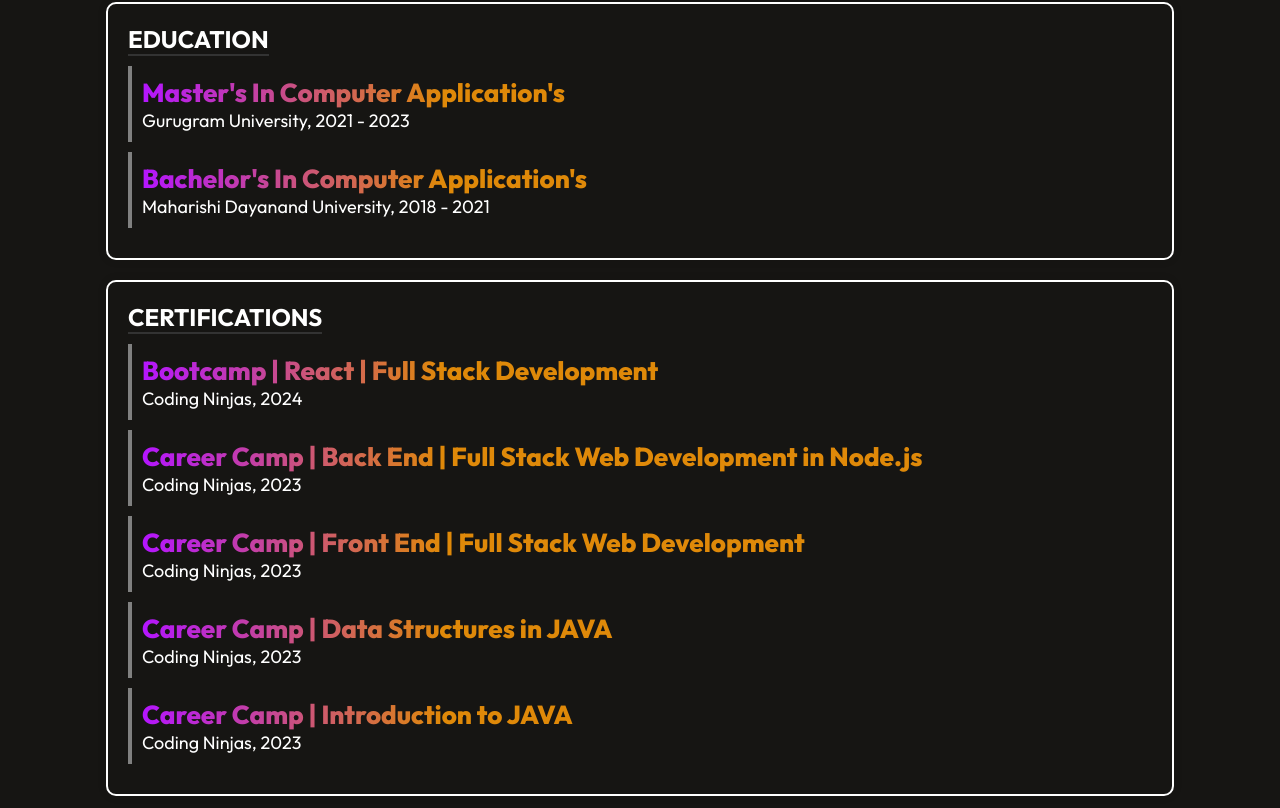
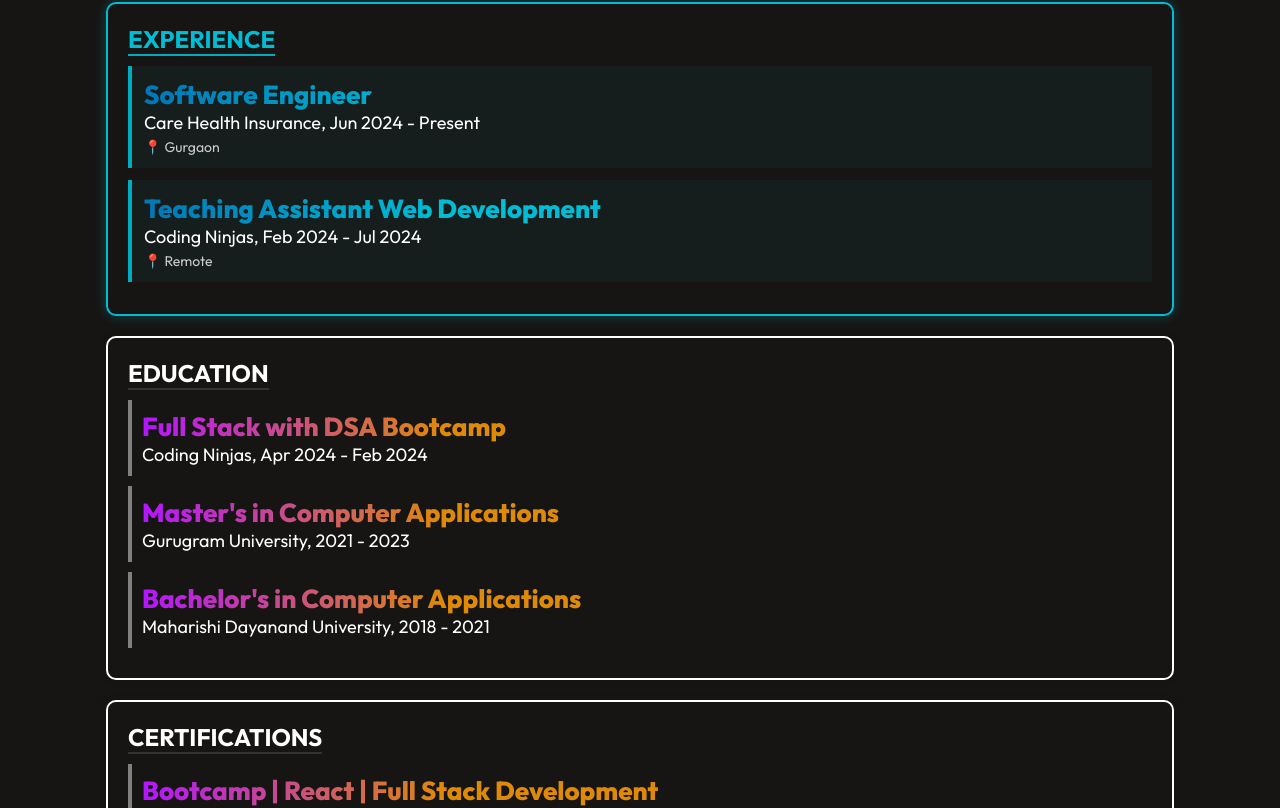
Before and after one commit to ParmodKumar28/Portfolio, a React (Vite) app: page / in a window 1280 px wide. Shown: the part 3240-4048 px from the top of the page. Built offline with nearby package versions, Linux system fonts and the light colour scheme.

Commit message:
upated readme and experience

```diff
--- a/src/Components/About/About.jsx
+++ b/src/Components/About/About.jsx
@@ -1,7 +1,6 @@
 import "./About.css"
 import theme_pattern from "../../assets/theme_pattern.svg"
 import cover_photo from "../../assets/cover_photo.jpg"
-import { FaHtml5 } from "react-icons/fa";
 
 // About component containing about detail's
 const About = () => {
--- a/src/Components/Education/Education.css
+++ b/src/Components/Education/Education.css
@@ -26,7 +26,8 @@
   z-index: -1;
 }
 
-.education-section, .certification-section {
+.education-section,
+.certification-section {
   width: 80%;
   border: 2px solid white;
   box-shadow: 0px 0px 10px rgba(0, 0, 0, 0.1);
@@ -35,7 +36,8 @@
   border-radius: 10px;
 }
 
-.education-section h2, .certification-section h2 {
+.education-section h2,
+.certification-section h2 {
   color: white;
   margin-bottom: 10px;
   text-transform: uppercase;
@@ -43,28 +45,32 @@
   display: inline-block;
 }
 
-.education-item, .certification-item {
+.education-item,
+.certification-item {
   margin-bottom: 10px;
   padding: 10px;
   border-left: 4px solid gray;
-    transition: transform 0.3s, border 0.3s; /* Add transition for border */
-    cursor: pointer; /* Change cursor to pointer to indicate clickable */
+  transition: transform 0.3s, border 0.3s;
+  cursor: pointer;
 }
 
-.certification-item:hover, .education-item:hover {
-    border-color: #ff00ff; /* Change border color on hover */
+.certification-item:hover,
+.education-item:hover {
+  border-color: #ff00ff;
 }
 
-.education-item h3, .certification-item h3 {
+.education-item h3,
+.certification-item h3 {
   font-size: 26px;
   font-weight: 800;
-    background: linear-gradient(270deg, #DF8909 70%, #B415FF 100%);
+  background: linear-gradient(270deg, #df8909 70%, #b415ff 100%);
   background-clip: text;
   -webkit-background-clip: text;
   -webkit-text-fill-color: transparent;
 }
 
-.education-item p, .certification-item p {
+.education-item p,
+.certification-item p {
   color: white;
   font-size: 18px;
 }
@@ -73,13 +79,66 @@
   text-decoration: none;
 }
 
-.certification-item h3:hover{
+.certification-item h3:hover {
   background: linear-gradient(270deg, #5f72eb 70%, #c88ee4 100%);
   background-clip: text;
   -webkit-background-clip: text;
   -webkit-text-fill-color: transparent;
 }
 
+/* Experience Section Styling */
+.experience-section {
+  width: 80%;
+  border: 2px solid #00bcd4; /* Light blue border */
+  box-shadow: 0px 0px 12px rgba(0, 188, 212, 0.3); /* Light blue shadow */
+  padding: 20px;
+  margin-bottom: 20px;
+  border-radius: 10px;
+}
+
+.experience-section h2 {
+  color: #00bcd4; /* Cyan heading */
+  margin-bottom: 10px;
+  text-transform: uppercase;
+  border-bottom: 2px solid #00acc1;
+  display: inline-block;
+}
+
+.experience-item {
+  margin-bottom: 12px;
+  padding: 12px;
+  border-left: 4px solid #00acc1;
+  transition: transform 0.3s, border 0.3s;
+  cursor: pointer;
+  background-color: rgba(0, 188, 212, 0.05);
+}
+
+.experience-item:hover {
+  border-color: #26c6da;
+}
+
+.experience-item h3 {
+  font-size: 26px;
+  font-weight: 800;
+  background: linear-gradient(270deg, #00bcd4 70%, #0077b6 100%);
+  background-clip: text;
+  -webkit-background-clip: text;
+  -webkit-text-fill-color: transparent;
+}
+
+.experience-item p {
+  color: white;
+  font-size: 18px;
+}
+
+/* Optional: Location style */
+.experience-item .location {
+  color: #ccc;
+  font-size: 14px;
+  margin-top: 4px;
+}
+
+/* Responsive */
 @media (max-width: 768px) {
   .education {
     padding: 20px 0;
@@ -93,8 +152,18 @@
     margin-bottom: 60px;
   }
 
-    .education-section, .certification-section {
+  .education-section,
+  .certification-section {
     width: 70%;
+  }
+  .education-item h3,
+  .certification-item h3 {
+    font-size: 22px;
+  }
+
+  .education-item p,
+  .certification-item p {
+    font-size: 16px;
   }
 
   .education-title img {
@@ -103,11 +172,16 @@
     right: 26%;
   }
 
-    .education-item h3, .certification-item h3 {
+  .experience-section {
+    width: 70%;
+  }
+
+  .experience-item h3 {
     font-size: 22px;
   }
 
-    .education-item p, .certification-item p {
+  .experience-item p,
+  .experience-item .location {
     font-size: 16px;
   }
 }
--- a/src/Components/Education/Education.jsx
+++ b/src/Components/Education/Education.jsx
@@ -1,82 +1,126 @@
 import './Education.css';
-import theme_pattern from "../../assets/theme_pattern.svg"
+import theme_pattern from "../../assets/theme_pattern.svg";
 
-// Education component containing detail's of my education and certification's
+// Experience data
+const experienceData = [
+  {
+    title: "Software Engineer",
+    institution: "Care Health Insurance",
+    year: "Jun 2024 - Present",
+    location: "Gurgaon"
+  },
+  {
+    title: "Teaching Assistant Web Development",
+    institution: "Coding Ninjas",
+    year: "Feb 2024 - Jul 2024",
+    location: "Remote"
+  },
+];
+
+// Education data
+const educationData = [
+  {
+    title: "Full Stack with DSA Bootcamp",
+    institution: "Coding Ninjas",
+    year: "Apr 2024 - Feb 2024",
+  },
+  {
+    title: "Master's in Computer Applications",
+    institution: "Gurugram University",
+    year: "2021 - 2023",
+  },
+  {
+    title: "Bachelor's in Computer Applications",
+    institution: "Maharishi Dayanand University",
+    year: "2018 - 2021",
+  },
+];
+
+// Certification data
+const certificationData = [
+  {
+    title: "Bootcamp | React | Full Stack Development",
+    issuer: "Coding Ninjas",
+    year: "2024",
+    link: "https://ninjasfiles.s3.amazonaws.com/certificate_04a0ce9bce5c876f_e60f98fb73e256987370cfc935a07281.pdf",
+  },
+  {
+    title: "Career Camp | Back End | Full Stack Web Development in Node.js",
+    issuer: "Coding Ninjas",
+    year: "2023",
+    link: "https://ninjasfiles.s3.amazonaws.com/certificate33464895cf6f017137585135715a422347ff56b.pdf",
+  },
+  {
+    title: "Career Camp | Front End | Full Stack Web Development",
+    issuer: "Coding Ninjas",
+    year: "2023",
+    link: "https://ninjasfiles.s3.amazonaws.com/certificate334648619240ea390e340e834ecbca2b93bb4bf.pdf",
+  },
+  {
+    title: "Career Camp | Data Structures in JAVA",
+    issuer: "Coding Ninjas",
+    year: "2023",
+    link: "https://certificate.codingninjas.com/view/36756c8827110455",
+  },
+  {
+    title: "Career Camp | Introduction to JAVA",
+    issuer: "Coding Ninjas",
+    year: "2023",
+    link: "https://ninjasfiles.s3.amazonaws.com/certificate33464833526c0b9a3a2e3cc793ce48f7e0a534f.pdf",
+  },
+  {
+    title: "Web Development | Generative AI",
+    issuer: "Coding Ninjas",
+    year: "2025",
+    link: "https://certificate.codingninjas.com/view/4a7f7707f5d82ada",
+  },
+];
+
 const Education = () => {
-    // Returning JSX
   return (
-        // Education container
     <div id='education' className="education">
-            {/* Education title container */}
       <div className="education-title">
-                {/* Title heading */}
-                <h1>Education & Certifications</h1>
-                {/* Image */}
+        <h1>Experience, Education & Certifications</h1>
         <img src={theme_pattern} alt="" />
       </div>
 
-            {/* Education section */}
-            <div className="education-section">
-                {/* Heading */}
-                <h2>Education</h2>
-
-                {/* Education item */}
-                <div className="education-item">
-                    <h3>Master's In Computer Application's</h3>
-                    <p>Gurugram University, 2021 - 2023</p>
+      {/* Experience Section */}
+      <div className="experience-section">
+        <h2>Experience</h2>
+        {experienceData.map((exp, index) => (
+          <div className="experience-item" key={index}>
+            <h3>{exp.title}</h3>
+            <p>{exp.institution}, {exp.year}</p>
+            <div className="location">📍 {exp.location}</div>
+          </div>
+        ))}
       </div>
 
-                {/* Education item */}
-                <div className="education-item">
-                    <h3>Bachelor's In Computer Application's</h3>
-                    <p>Maharishi Dayanand University, 2018 - 2021</p>
+      {/* Education Section */}
+      <div className="education-section">
+        <h2>Education</h2>
+        {educationData.map((edu, index) => (
+          <div className="education-item" key={index}>
+            <h3>{edu.title}</h3>
+            <p>{edu.institution}, {edu.year}</p>
           </div>
+        ))}
       </div>
 
-            {/* Certification section */}
+      {/* Certifications Section */}
       <div className="certification-section">
-                {/* Heading */}
         <h2>Certifications</h2>
-
-                {/* Certification item */}
-                <div className="certification-item">
-                    <a href="https://ninjasfiles.s3.amazonaws.com/certificate_04a0ce9bce5c876f_e60f98fb73e256987370cfc935a07281.pdf" target="_blank" rel="noopener noreferrer"><h3>Bootcamp | React | Full Stack Development</h3></a>
-                    <p>Coding Ninjas, 2024</p>
+        {certificationData.map((cert, index) => (
+          <div className="certification-item" key={index}>
+            <a href={cert.link} target="_blank" rel="noopener noreferrer">
+              <h3>{cert.title}</h3>
+            </a>
+            <p>{cert.issuer}, {cert.year}</p>
           </div>
-
-                {/* Certification item */}
-                <div className="certification-item">
-                    <a href="https://ninjasfiles.s3.amazonaws.com/certificate33464895cf6f017137585135715a422347ff56b.pdf" target="_blank" rel="noopener noreferrer"><h3>Career Camp | Back End | Full Stack Web
-                        Development in Node.js
-                    </h3></a>
-                    <p>Coding Ninjas, 2023</p>
-                </div>
-
-                {/* Certification item */}
-                <div className="certification-item">
-                    <a href="https://ninjasfiles.s3.amazonaws.com/certificate334648619240ea390e340e834ecbca2b93bb4bf.pdf" target="_blank" rel="noopener noreferrer"><h3>Career Camp | Front End | Full Stack Web
-                        Development
-                    </h3></a>
-                    <p>Coding Ninjas, 2023</p>
-                </div>
-
-                {/* Certification item */}
-                <div className="certification-item">
-                    <a href="https://certificate.codingninjas.com/view/36756c8827110455" target="_blank" rel="noopener noreferrer"><h3>Career Camp | Data Structures in JAVA
-                    </h3></a>
-                    <p>Coding Ninjas, 2023</p>
-                </div>
-
-                {/* Certification item */}
-                <div className="certification-item">
-                    <a href="https://ninjasfiles.s3.amazonaws.com/certificate33464833526c0b9a3a2e3cc793ce48f7e0a534f.pdf" target="_blank" rel="noopener noreferrer"><h3>Career Camp | Introduction to JAVA
-                    </h3></a>
-                    <p>Coding Ninjas, 2023</p>
-                </div>
+        ))}
       </div>
     </div>
   );
-}
+};
 
-// Export Education
 export default Education;
```
Also changed, not shown: 2 other files (tests, documents, lock files or other folders). Lines whose indentation alone changed are shown as unchanged.
